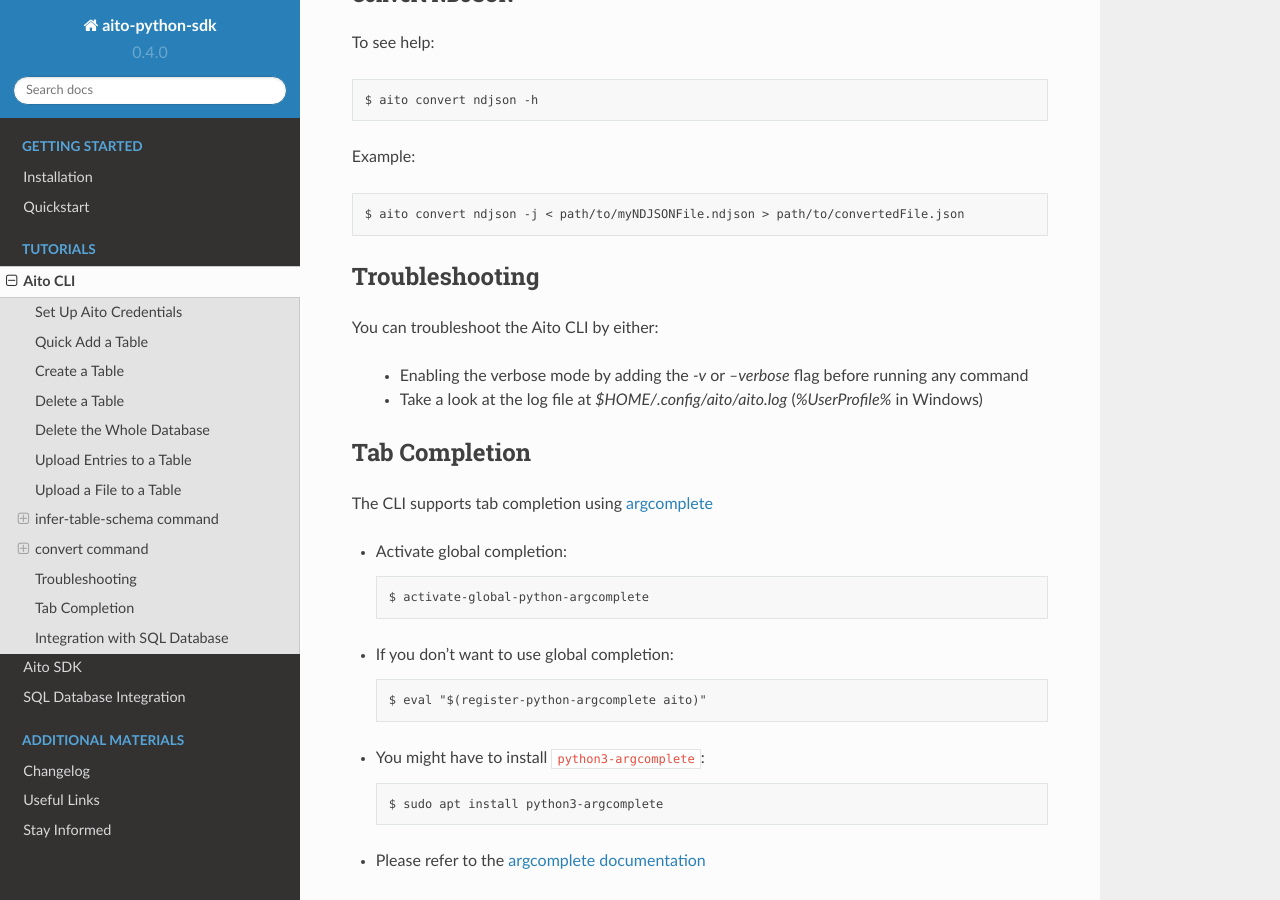
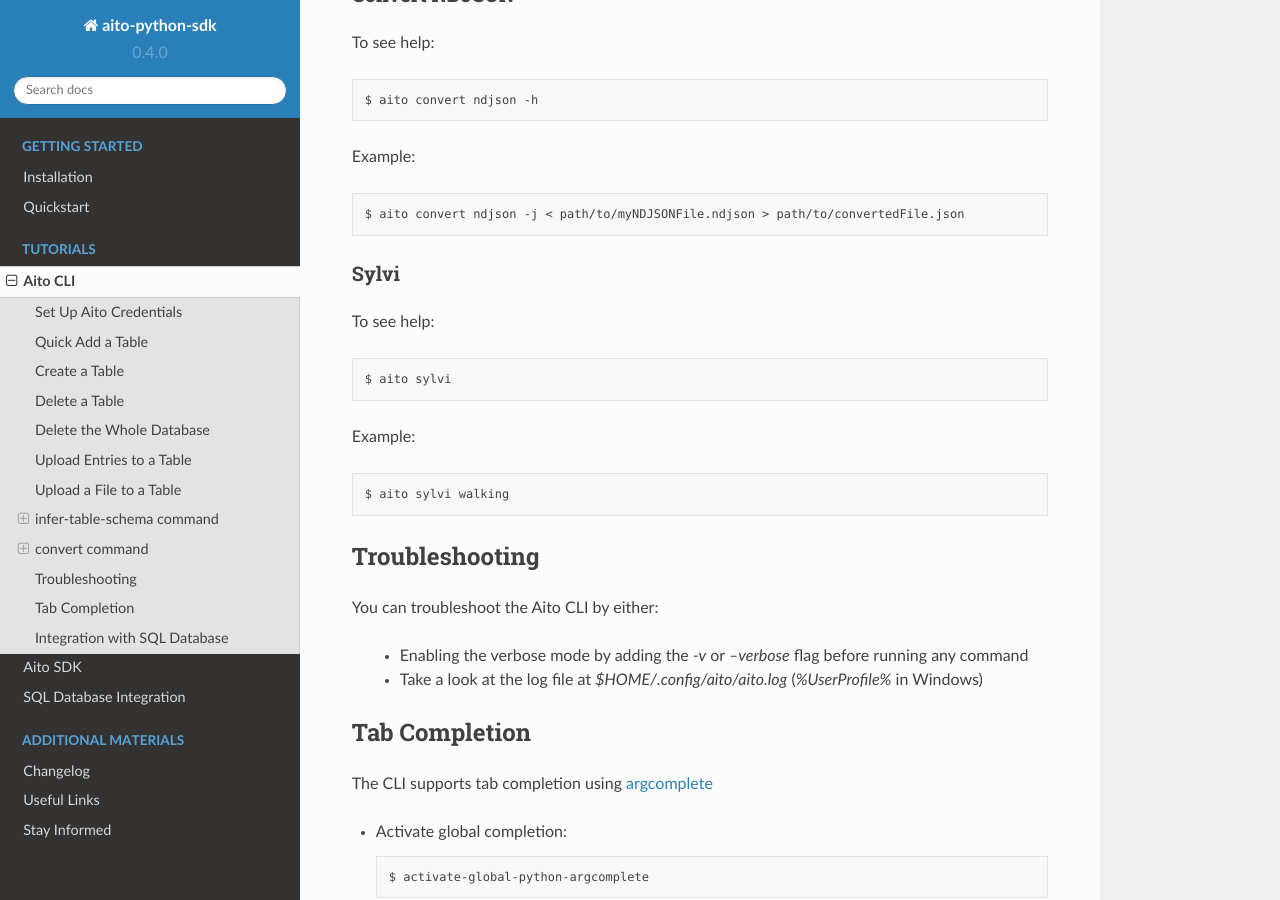
Before and after one commit to AitoDotAI/aito-python-tools, a Sphinx documentation site: the page built from docs/source/cli.rst, in a window 1280 px wide and 900 px high, scrolled down 7906 px. Built offline with Sphinx 7.4.7 and the Read the Docs theme 2.0.0, drawn with Linux system fonts in a browser that asks for light colours.

Commit message:
maybe add docs

```diff
--- a/docs/source/cli.rst
+++ b/docs/source/cli.rst
@@ -344,6 +344,19 @@
 
   $ aito convert ndjson -j < path/to/myNDJSONFile.ndjson > path/to/convertedFile.json
 
+
+Sylvi
+-----
+
+To see help::
+
+  $ aito sylvi
+
+Example::
+
+  $ aito sylvi walking
+
+
 Troubleshooting
 ~~~~~~~~~~~~~~~
 
```
